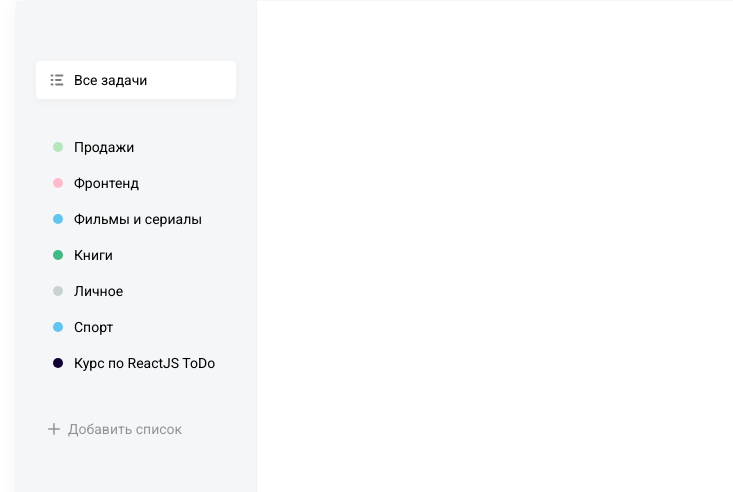
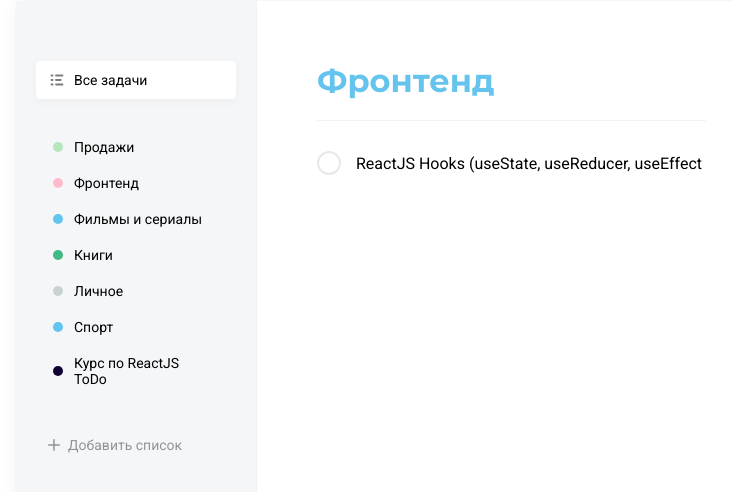
Before and after one commit to michaelvassilyevmvc/todoReact, a React (Create React App) app: page / in a window 1280 px wide. Shown: the part 134-626 px from the top of the page, without its empty margins (249-982 px from the left). Built offline with nearby package versions, Linux system fonts and the light colour scheme.

Commit message:
Lesson3 has been finished

```diff
--- a/public/index.html
+++ b/public/index.html
@@ -12,7 +12,9 @@
   <link rel="manifest" href="%PUBLIC_URL%/manifest.json" />
   <link rel="preconnect" href="https://fonts.googleapis.com">
   <link rel="preconnect" href="https://fonts.gstatic.com" crossorigin>
-  <link href="https://fonts.googleapis.com/css2?family=Roboto:wght@400;500&display=swap" rel="stylesheet">
+  <link href="https://fonts.googleapis.com/css2?family=Montserrat:wght@700&family=Roboto:wght@400;500&display=swap"
+    rel="stylesheet">
+
   <title>React App</title>
 </head>
 
--- a/src/App.js
+++ b/src/App.js
@@ -1,12 +1,25 @@
-import React, { useState} from "react";
+import React, { useState } from "react";
 import List from "./components/List";
 import AddButtonList from "./components/AddList";
+import Tasks from "./components/Tasks";
 
 import DB from "./assets/db.json";
 
 function App() {
+  const [lists, setLists] = useState(
+    DB.lists.map((item) => {
+      item.color = DB.colors.filter(
+        (color) => color.id === item.colorId
+      )[0].name;
+      return item;
+    })
+  );
 
-const [lists,setLists] = useState([])
+  const onAddList = (obj) => {
+    const newLists = [...lists, obj];
+
+    setLists(newLists);
+  };
 
   return (
     <div className="todo">
@@ -34,17 +47,17 @@ const [lists,setLists] = useState([])
           ]}
         ></List>
         <List
-          items={DB.lists.map((item) => {
-            item.color = DB.colors.filter(
-              (color) => color.id === item.colorId
-            )[0].name;
-            return item;
-          })}
+          items={lists}
+          onRemove={(list) => {
+            console.log(list);
+          }}
           isRemovable
         ></List>
-        <AddButtonList colors={DB.colors}></AddButtonList>
+        <AddButtonList onAdd={onAddList} colors={DB.colors}></AddButtonList>
       </div>
-      <div className="todo__tasks"></div>
+      <div className="todo__tasks">
+        <Tasks></Tasks>
+      </div>
     </div>
   );
 }
--- a/src/components/AddList/index.jsx
+++ b/src/components/AddList/index.jsx
@@ -6,9 +6,28 @@ import closeSvg from "../../assets/img/close.svg";
 
 import "./AddButtonList.scss";
 
-const AddListButton = ({ colors }) => {
+const AddListButton = ({ colors, onAdd }) => {
   const [visiblePopup, setVisiblePopup] = useState(false);
   const [selectedColor, selectColor] = useState(colors[0].id);
+  const [inputValue, setInputValue] = useState("");
+
+  const onClose = () => {
+    setVisiblePopup(false);
+    setInputValue("");
+    selectColor(colors[0].id);
+  };
+
+  const addList = () => {
+    if (!inputValue) {
+      alert("Введите название списка");
+      return;
+    }
+
+    const color = colors.filter((c) => c.id === selectedColor)[0].name;
+
+    onAdd({ id: Math.random(), name: inputValue, color });
+    onClose();
+  };
 
   return (
     <div className="add-list">
@@ -48,12 +67,19 @@ const AddListButton = ({ colors }) => {
       {visiblePopup && (
         <div className="add-list__popup">
           <img
-            onClick={() => setVisiblePopup(false)}
+            onClick={onClose}
             src={closeSvg}
             alt="close button"
             className="add-list__popup-close-btn"
           />
-          <input type="text" placeholder="Название списка" className="field" />
+          <input
+            value={inputValue}
+            type="text"
+            placeholder="Название списка"
+            className="field"
+            onChange={(e) => setInputValue(e.target.value)}
+          />
+
           <div className="add-list__popup-colors">
             {colors.map((color) => (
               <Badge
@@ -64,7 +90,9 @@ const AddListButton = ({ colors }) => {
               ></Badge>
             ))}
           </div>
-          <button className="button">Добавить</button>
+          <button onClick={addList} className="button">
+            Добавить
+          </button>
         </div>
       )}
     </div>
--- a/src/components/List/List.scss
+++ b/src/components/List/List.scss
@@ -1,4 +1,6 @@
 .list {
+  $self: &;
+
   margin-bottom: 30px;
   &__add-button {
     svg,
@@ -14,11 +16,36 @@
     }
   }
 
+  &__remove-icon {
+    opacity: 0;
+    &:hover {
+      opacity: 0.8;
+    }
+  }
+
   li {
     display: flex;
     align-items: center;
     cursor: pointer;
     padding: 10px 12px;
+    transition: background-color 0.15s ease-in-out;
+
+    &:hover #{$self}__remove-icon {
+      opacity: 0.2;
+    }
+
+    #{$self}__remove-icon {
+      opacity: 0;
+      transition: opacity 0.15s ease-in-out;
+
+      &:hover {
+        opacity: 0.8;
+      }
+    }
+
+    span {
+      flex: 1;
+    }
 
     &.active {
       background: #ffffff;
--- a/src/components/List/index.jsx
+++ b/src/components/List/index.jsx
@@ -3,8 +3,15 @@ import classNames from "classnames";
 import Badge from "../Badge";
 
 import "./List.scss";
+import removeSvg from "../../assets/img/remove.svg";
 
-const List = ({ items, isRemovable, onClick }) => {
+const List = ({ items, isRemovable, onClick, onRemove }) => {
+  const onRemoveList = (item) => {
+    if (window.confirm("Вы действительно хотите удалить списко?")) {
+      onRemove(item);
+    }
+  };
+
   return (
     <ul onClick={onClick} className="list">
       {items.map((item, index) => (
@@ -12,8 +19,16 @@ const List = ({ items, isRemovable, onClick }) => {
           key={index}
           className={classNames(item.className, { active: item.active })}
         >
-          <i>{item.icon ? item.icon : <Badge  color={item.color}></Badge>}</i>
+          <i>{item.icon ? item.icon : <Badge color={item.color}></Badge>}</i>
           <span>{item.name}</span>
+          {isRemovable && (
+            <img
+              className="list__remove-icon"
+              src={removeSvg}
+              alt="Remove icon"
+              onClick={() => onRemoveList(item)}
+            ></img>
+          )}
         </li>
       ))}
     </ul>
--- /dev/null
+++ b/src/components/Tasks/Tasks.scss
@@ -0,0 +1,88 @@
+.tasks {
+  &__title {
+    font-family: "Montserrat";
+    font-weight: bold;
+    font-size: 32px;
+    line-height: 39px;
+    color: #64c4ed;
+    padding-bottom: 20px;
+    border-bottom: 1px solid #f2f2f2;
+
+    img {
+      opacity: 0;
+      cursor: pointer;
+      margin-left: 15px;
+
+      &:hover {
+        opacity: 0.2;
+      }
+    }
+  }
+
+  &__items {
+    margin-top: 30px;
+    &-row {
+      display: flex;
+      align-items: center;
+      input {
+        margin-left: 15px;
+        border: none;
+        font-size: 16px;
+        width: 100%;
+      }
+    }
+  }
+  .checkbox {
+    input {
+      display: none;
+    }
+
+    svg {
+      transition: opacity 0.15s ease-in-out;
+        path {
+          stroke: #949292ef;
+        }
+    }
+
+    input:checked + label {
+      border: 2px solid #4dd599;
+      background-color: #4dd599;
+
+      svg {
+        opacity: 1;
+        path {
+          stroke: #fff;
+        }
+      }
+    }
+
+    &:hover {
+      label {
+        background-color: #f2f2f2;
+        border-color: #f2f2f2;
+        svg {
+          opacity: 1;
+          path {
+            fill: #b2b2b2;
+          }
+        }
+      }
+    }
+
+    label {
+      transition: background-color 0.15s ease-in-out,
+        border-color 0.15s ease-in-out;
+      cursor: pointer;
+      border: 2px solid #e8e8e8;
+      border-radius: 30px;
+      width: 20px;
+      height: 20px;
+      display: flex;
+      align-items: center;
+      justify-content: center;
+      svg {
+        opacity: 0;
+      }
+    }
+  }
+}
--- /dev/null
+++ b/src/components/Tasks/index.jsx
@@ -0,0 +1,40 @@
+import React from "react";
+import editSvg from "../../assets/img/edit.svg";
+
+import "./Tasks.scss";
+
+export default function Tasks() {
+  return (
+    <div className="tasks">
+      <h2 className="tasks__title">
+        Фронтенд <img src={editSvg} alt="Edit icon" />
+      </h2>
+
+      <div className="tasks__items">
+        <div className="tasks__items-row">
+          <div className="checkbox">
+            <input id="check" type="checkbox" />
+            <label htmlFor="check">
+              <svg
+                width="11"
+                height="8"
+                viewBox="0 0 11 8"
+                fill="none"
+                xmlns="http://www.w3.org/2000/svg"
+              >
+                <path
+                  d="M9.29999 1.20001L3.79999 6.70001L1.29999 4.20001"
+                  stroke="#000"
+                  stroke-width="1.5"
+                  stroke-linecap="round"
+                  stroke-linejoin="round"
+                />
+              </svg>
+            </label>
+          </div>
+          <input value="ReactJS Hooks (useState, useReducer, useEffect и т.д.)" />
+        </div>
+      </div>
+    </div>
+  );
+}
--- a/src/index.scss
+++ b/src/index.scss
@@ -25,6 +25,7 @@ body {
   border-radius: 10px;
   border: 1px solid #f4f6f8;
   font-size: 14px;
+  display: flex;
 
   &__sidebar {
     background-color: #f4f6f8;
@@ -32,6 +33,11 @@ body {
     height: calc(100% - 120px);
     border-right: 1px solid #f1f1f1;
     padding: 60px 20px;
+  }
+
+  &__tasks {
+    flex: 1;
+    padding: 60px;
   }
 }
 
```
